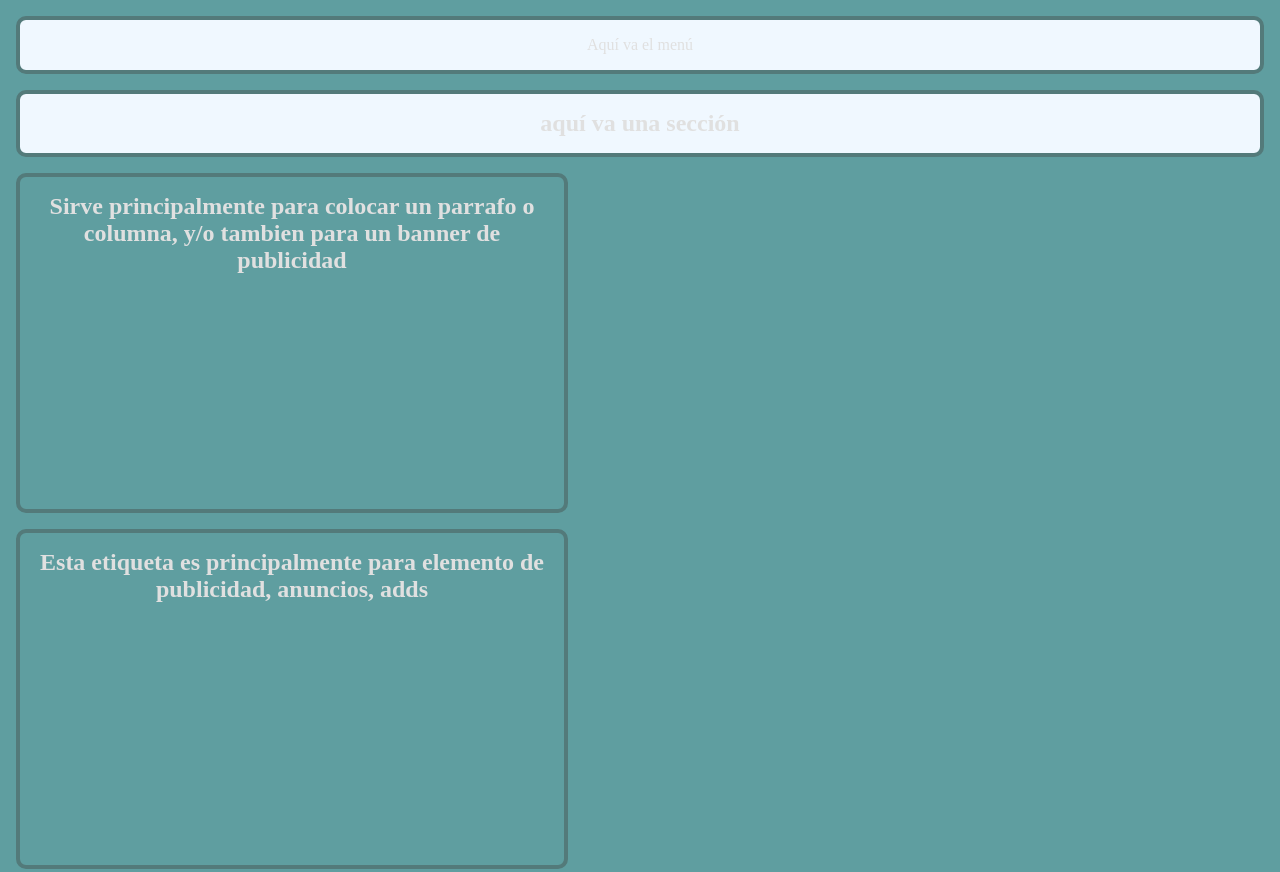
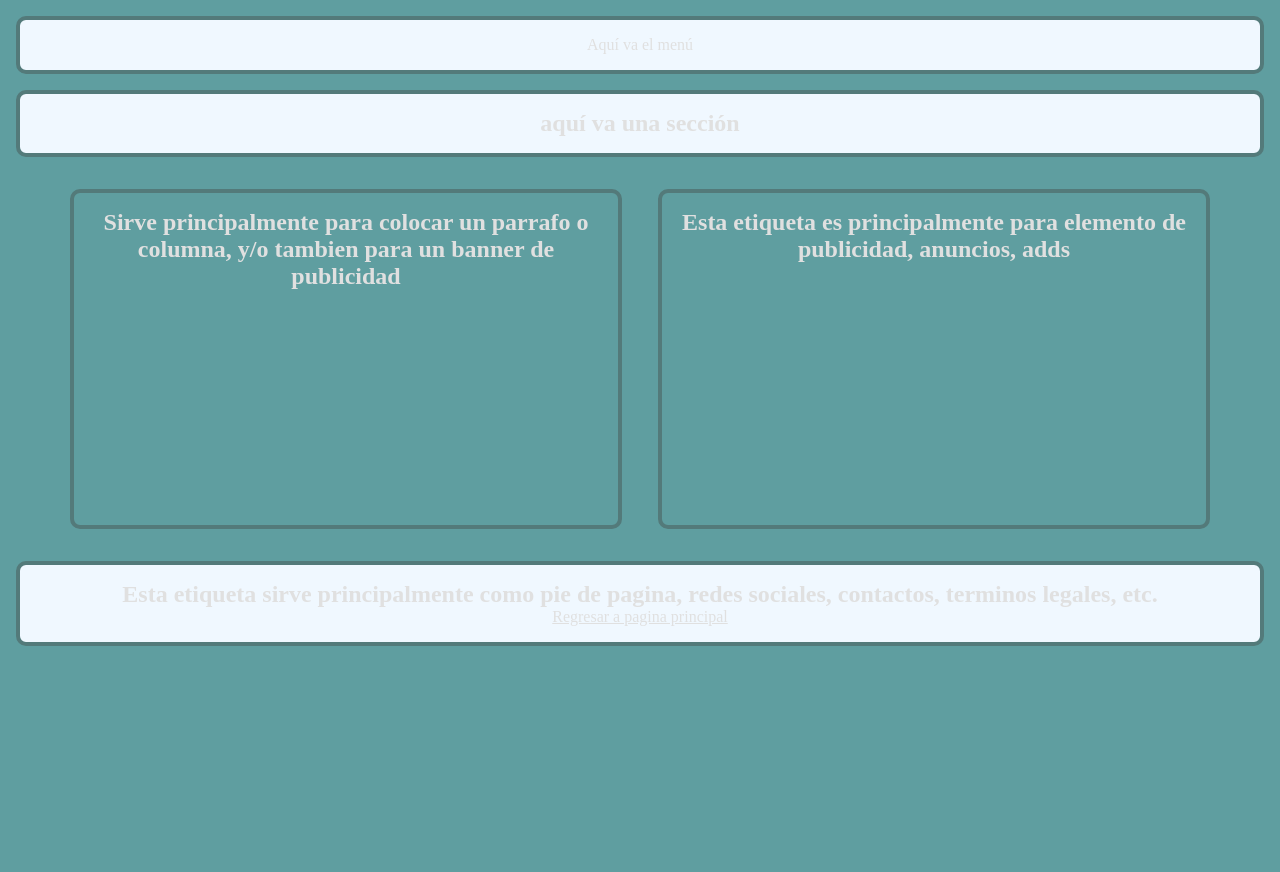
Before and after one commit to DelaCruzEscalanteDaniel/4IV8_Apppat_Appmat_DelaCruz, a plain HTML site: page carpeta/inicio.html in a window 1280 px wide. Shown: the top 872 px of the page. After the commit the page ends 800 px from the top, so only its background shows below. Drawn offline with Linux system fonts and the light colour scheme.

Commit message:
por no poner el display

```diff
--- a/carpeta/css/style.css
+++ b/carpeta/css/style.css
@@ -25,7 +25,7 @@
 
 article, aside{
     width: 40%;
-    display: inline-;
+    display: inline-flex;
     height: 300px;
 }
 
```
